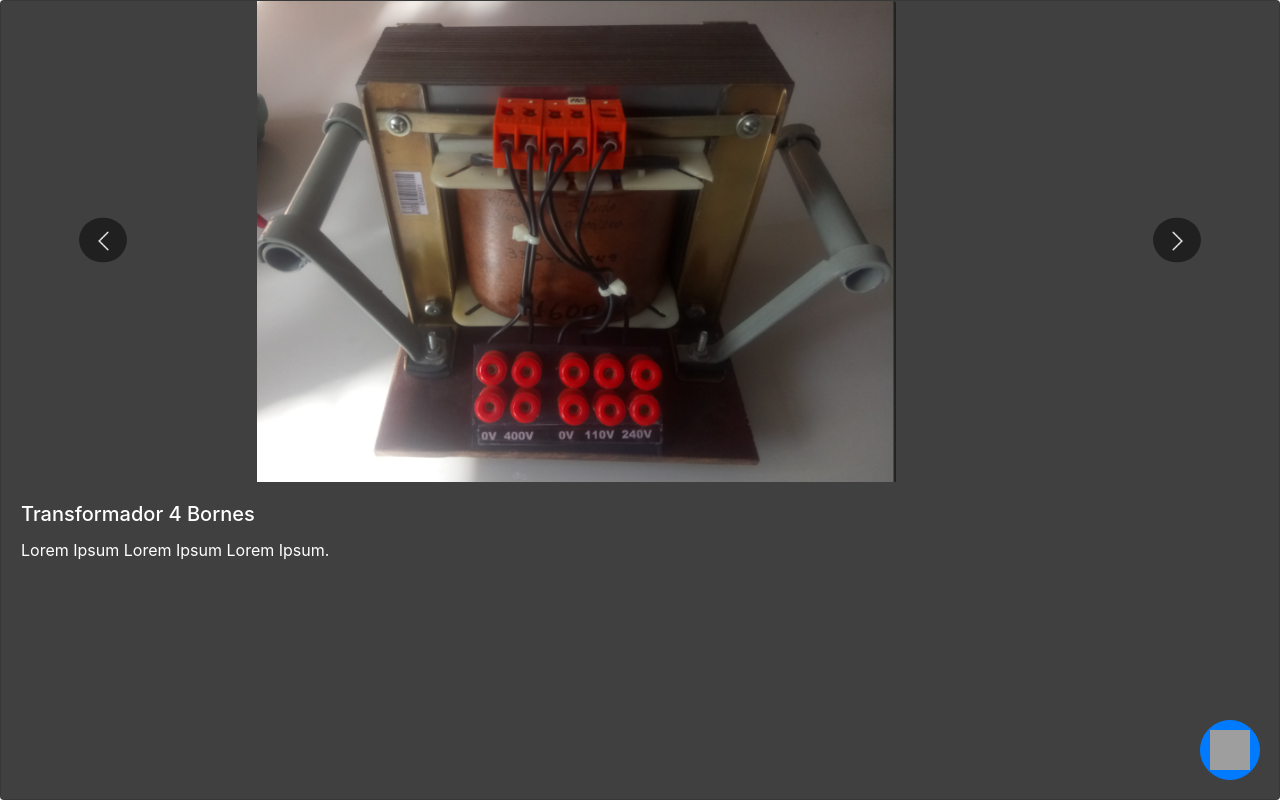
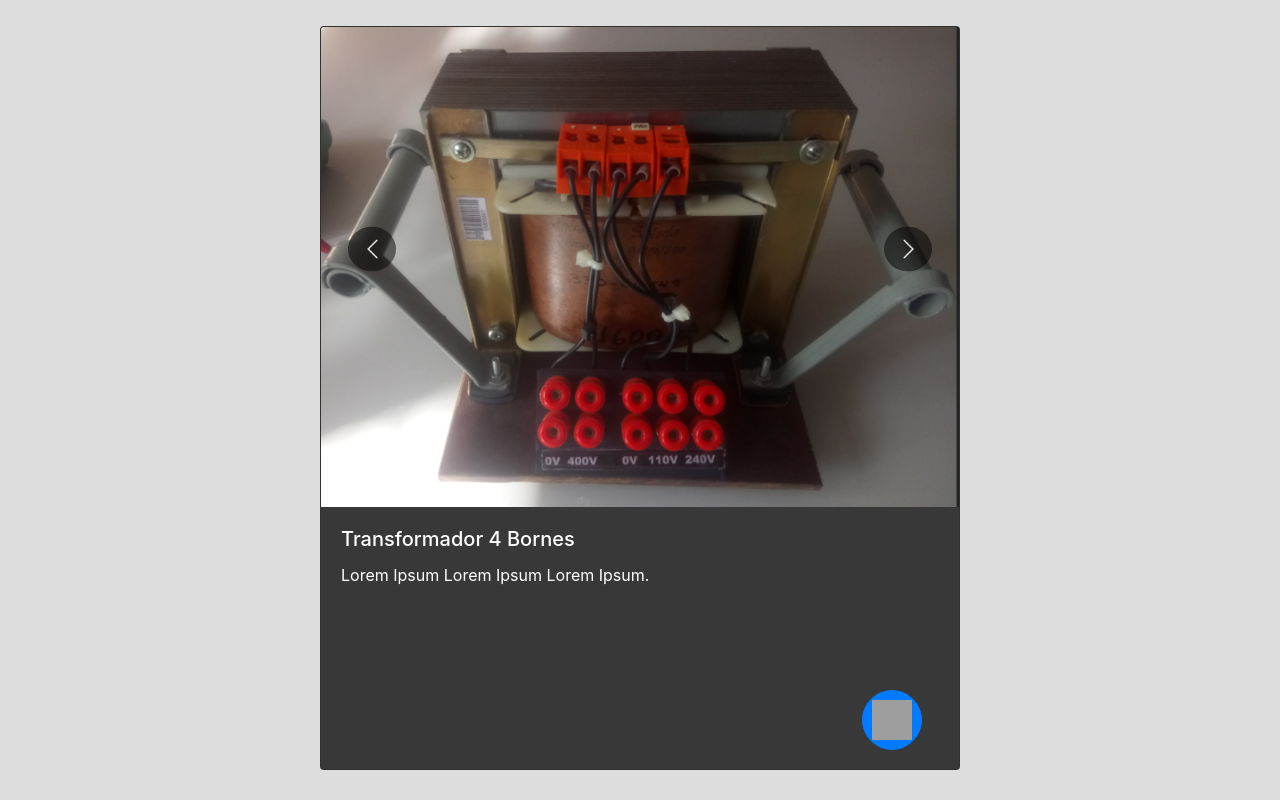
Before and after one commit to Morzat95/museoAR, a PHP site: page / in a window 1280 px wide. Run offline with PHP 8.4, Linux system fonts and the light colour scheme; grey boxes are pictures that could not be loaded.

Commit message:
minor fix UI

```diff
--- a/mobile-styles.css
+++ b/mobile-styles.css
@@ -2,8 +2,24 @@
 .card {
     margin-bottom: 0%;
     height: 100vh;
+    width: 100vw;
+    margin-left: 0%;
 }
 .card-img-top {
     width: 100%;
     padding-left:0%;
   }
+  .play-overlay {
+    z-index: 99999;
+    position: fixed;
+    bottom: 20px;
+    right: 20px;
+    box-sizing: border-box;
+    width: 60px;
+    height: 60px;
+    border-radius: 50%;
+    padding: 12px 24px;
+    padding-bottom: 0px;
+    background: rgba(0, 123, 255) url(./assets/images/white-play-256.png) center no-repeat;
+    background-size: 40px 40px;
+  }
--- a/styles.css
+++ b/styles.css
@@ -5,15 +5,16 @@
   margin: auto;
   box-sizing: border-box;
   color: #FFF;
-  background: rgba(0, 0, 0, 0.75);
+  background: #000000;
   margin-right: -50%;
   top: 50%;
   left: 50%;
   transform: translate(-50%, -50%);
 }
+html, body { background-color:#ddd }
 .card-img-top {
-  padding-left:20%;
-  width: 70%;
+
+  width: 100%;
 }
 .card {
   box-sizing: border-box;
@@ -21,16 +22,17 @@
   left: 0%;
   color: #FFF;
   background: rgba(0, 0, 0, 0.75);
-  margin-right: 0%;
-  height: 100vh;
-  width: 100vw;
-  margin: 0;
+  margin-top: 2%;
+  margin-left: 25%;
+  height: 93vh;
+  width: 50%;
+
 }
 .play-overlay {
   z-index: 99999;
   position: fixed;
-  bottom: 20px;
-  right: 20px;
+  bottom: 50px;
+  right: 28%;
   box-sizing: border-box;
   width: 60px;
   height: 60px;
```
